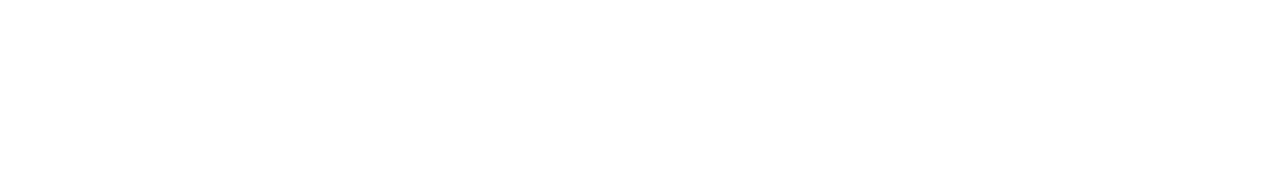
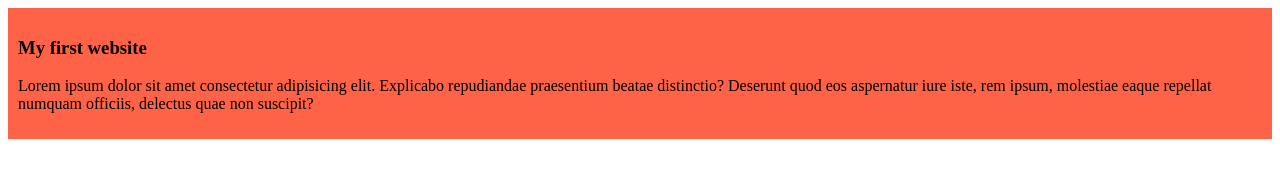
Before and after one commit to Jason-971/my-simple-website, a plain HTML site: page index.html in a window 1280 px wide. Drawn offline with Linux system fonts and the light colour scheme.

Commit message:
First blog

```diff
--- /dev/null
+++ b/blog.css
@@ -0,0 +1,4 @@
+div{
+    background-color: tomato;
+    padding: 10px;
+}
--- a/index.html
+++ b/index.html
@@ -1,11 +1,20 @@
 <!DOCTYPE html>
 <html lang="en">
+
 <head>
     <meta charset="UTF-8">
     <meta name="viewport" content="width=device-width, initial-scale=1.0">
     <title>My simple website</title>
+    <link rel="stylesheet" href="blog.css">
 </head>
+
 <body>
+    <div>
+        <h3>My first website</h3>
+        <p>Lorem ipsum dolor sit amet consectetur adipisicing elit. Explicabo repudiandae praesentium beatae distinctio?
+            Deserunt quod eos aspernatur iure iste, rem ipsum, molestiae eaque repellat numquam officiis, delectus quae
+            non suscipit?</p>
+    </div>
+</body>
 
-</body>
 </html>
```
